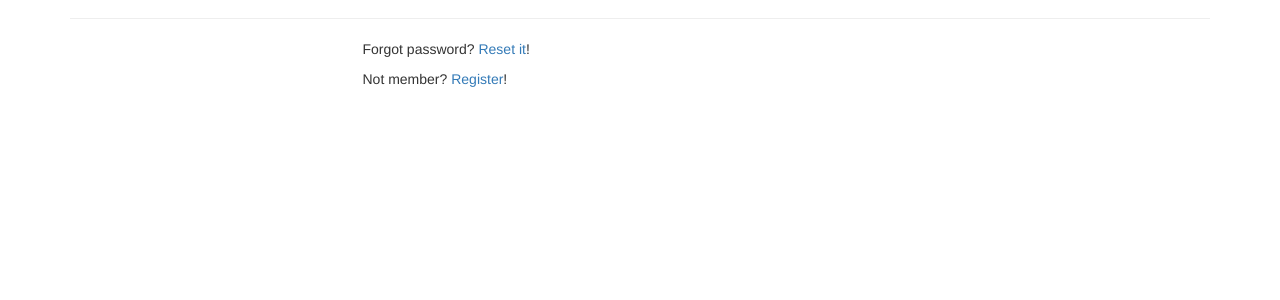
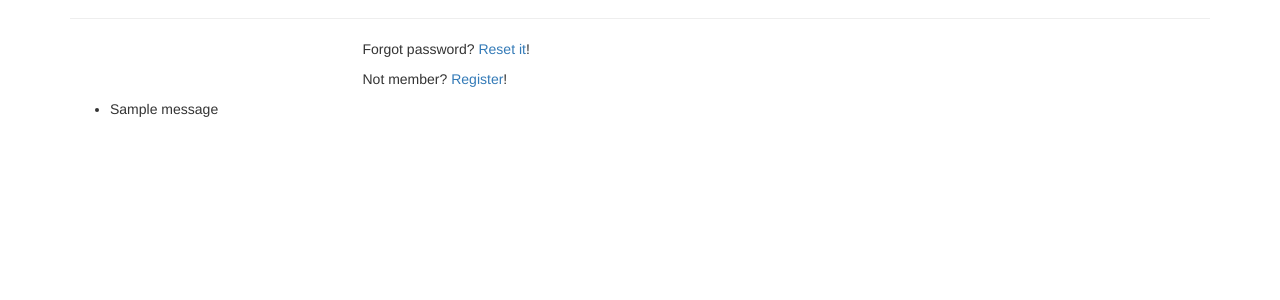
Before and after one commit to anaveroneze/webfriends, a Django app: page /login/ in a window 1280 px wide. Shown: the part 324-624 px from the top of the page. Run offline with Django 3.2, Linux system fonts and the light colour scheme; tables that the repository leaves empty hold one stand-in row (values such as "Sample post"); one stand-in notice (Sample message) is shown; some libraries are stand-ins or nearby versions.

Commit message:
redirect to login interface after register

```diff
--- a/webfriends/templates/registration/login.html
+++ b/webfriends/templates/registration/login.html
@@ -25,4 +25,12 @@
 </div>
 </div>
 
+{% if messages %}
+<ul class="messages">
+    {% for message in messages %}
+    <li{% if message.tags %} class="{{ message.tags }}"{% endif %}>{{ message }}</li>
+    {% endfor %}
+</ul>
+{% endif %}
+
 {% endblock %}
--- a/webfriends/webfriends/regbackend.py
+++ b/webfriends/webfriends/regbackend.py
@@ -19,5 +19,5 @@ class MyRegistrationView(RegistrationView):
 		return user_profile
 
 	def get_success_url(self, user):
-		messages.success(request, 'O email de confirmação foi enviado!')
+		messages.success(request, 'O email de confirmação foi enviado')
 		return '/login/'
```
